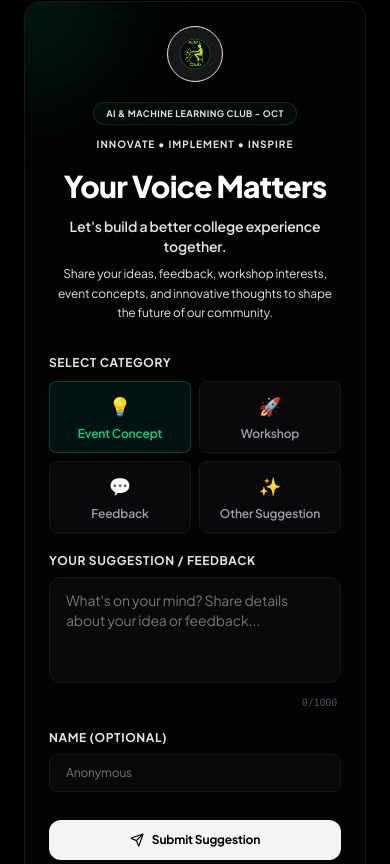
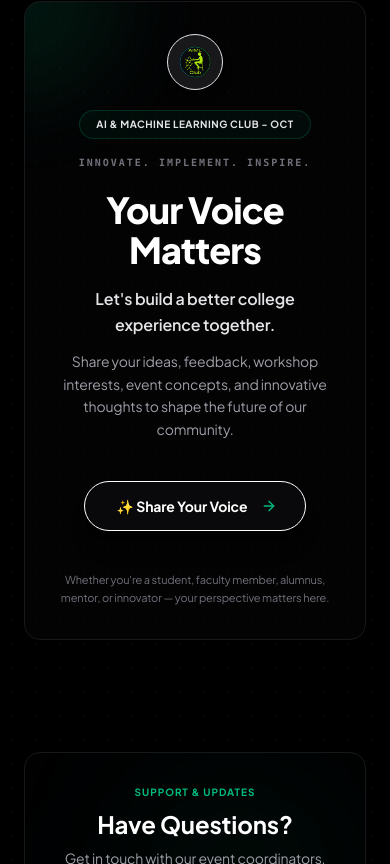
Before and after one commit to UmeshCode1/snapcode-redirect-2026, a Next.js app: page / in a window 390 px wide. Shown: the part 6520-7384 px from the top of the page. Built offline with nearby package versions, Linux system fonts and the light colour scheme.

Commit message:
feat: refine voice matters feedback card to clean link only matching design layout

```diff
--- a/src/components/SuggestionBox.tsx
+++ b/src/components/SuggestionBox.tsx
@@ -1,263 +1,131 @@
 "use client";
 
-import React, { useState } from "react";
-import { motion, AnimatePresence } from "framer-motion";
-import { ArrowRight, Send, CheckCircle2, AlertCircle } from "lucide-react";
+import React from "react";
+import { motion } from "framer-motion";
+import { ArrowRight } from "lucide-react";
 import Image from "next/image";
 
-const CATEGORIES = [
-  { id: "event", label: "Event Concept", icon: "💡" },
-  { id: "workshop", label: "Workshop", icon: "🚀" },
-  { id: "feedback", label: "Feedback", icon: "💬" },
-  { id: "other", label: "Other Suggestion", icon: "✨" }
-];
-
 export default function SuggestionBox() {
-  const [category, setCategory] = useState("event");
-  const [suggestion, setSuggestion] = useState("");
-  const [name, setName] = useState("");
-  const [isSubmitting, setIsSubmitting] = useState(false);
-  const [isSubmitted, setIsSubmitted] = useState(false);
-  const [error, setError] = useState("");
-
-  const handleSubmit = async (e: React.FormEvent) => {
-    e.preventDefault();
-    if (!suggestion.trim()) {
-      setError("Please type your suggestion before submitting.");
-      return;
+  const containerVariants = {
+    hidden: { opacity: 0, y: 30 },
+    visible: {
+      opacity: 1,
+      y: 0,
+      transition: {
+        duration: 0.6,
+        ease: [0.16, 1, 0.3, 1] as const,
+        staggerChildren: 0.1
       }
-    setError("");
-    setIsSubmitting(true);
-
-    // Mock API call to create a satisfying interaction delay
-    await new Promise((resolve) => setTimeout(resolve, 1500));
-
-    // Save to local storage for realistic state persistence
-    try {
-      const stored = localStorage.getItem("snapcode_suggestions") || "[]";
-      const suggestions = JSON.parse(stored);
-      suggestions.push({
-        id: Date.now(),
-        category,
-        suggestion,
-        name: name.trim() || "Anonymous",
-        timestamp: new Date().toISOString()
-      });
-      localStorage.setItem("snapcode_suggestions", JSON.stringify(suggestions));
-    } catch (err) {
-      console.error("Local storage error:", err);
     }
-
-    setIsSubmitting(false);
-    setIsSubmitted(true);
   };
 
-  const handleReset = () => {
-    setSuggestion("");
-    setName("");
-    setIsSubmitted(false);
+  const itemVariants = {
+    hidden: { opacity: 0, y: 15 },
+    visible: {
+      opacity: 1,
+      y: 0,
+      transition: { duration: 0.5, ease: [0.16, 1, 0.3, 1] as const }
+    }
   };
 
   return (
-    <div className="w-full max-w-2xl mx-auto border border-zinc-900 bg-zinc-950/40 rounded-2xl p-6 sm:p-10 shadow-2xl relative overflow-hidden">
-      {/* Dynamic Ambient Background Glow */}
+    <motion.div
+      variants={containerVariants}
+      initial="hidden"
+      whileInView="visible"
+      viewport={{ once: true, margin: "-100px" }}
+      className="w-full max-w-2xl mx-auto border border-zinc-900 bg-zinc-950/40 rounded-2xl p-8 sm:p-12 shadow-2xl relative overflow-hidden"
+    >
+      {/* Ambient Ring Glow */}
       <div className="absolute -top-24 -left-24 w-48 h-48 bg-emerald-500/10 rounded-full blur-2xl pointer-events-none"></div>
 
-      <div className="flex flex-col items-center relative z-10">
-        {/* AIML Club Logo Badge */}
-        <div className="w-14 h-14 rounded-full bg-zinc-900 border border-zinc-850 flex items-center justify-center p-2.5 mb-5 shadow-lg">
+      <div className="flex flex-col items-center text-center relative z-10">
+        {/* Logo with Ambient Glow */}
+        <motion.div
+          variants={itemVariants}
+          className="w-14 h-14 rounded-full bg-zinc-900 border border-zinc-850 flex items-center justify-center p-2.5 mb-5 shadow-lg relative group"
+        >
+          <div className="absolute inset-0 rounded-full bg-emerald-500/15 opacity-0 group-hover:opacity-100 blur transition-opacity duration-500"></div>
           <Image
             src="/assets/logo-club.png"
             alt="AIML Club Logo"
             width={40}
             height={40}
-            className="w-full h-auto object-contain rounded-full"
+            className="w-full h-auto object-contain rounded-full relative z-10"
           />
-        </div>
+        </motion.div>
 
-        <span className="px-3 py-1 rounded-full border border-emerald-500/20 bg-emerald-500/5 text-emerald-450 text-[9px] font-bold uppercase tracking-wider mb-3">
+        {/* Club Badge */}
+        <motion.span
+          variants={itemVariants}
+          className="px-4 py-1.5 rounded-full border border-emerald-500/20 bg-emerald-500/5 text-emerald-450 text-[10px] font-bold uppercase tracking-wider mb-4"
+        >
           AI & Machine Learning Club - OCT
-        </span>
+        </motion.span>
 
-        <span className="text-[10px] text-zinc-550 font-bold uppercase tracking-widest block mb-4">
-          Innovate • Implement • Inspire
-        </span>
+        {/* Motto */}
+        <motion.span
+          variants={itemVariants}
+          className="text-[10px] sm:text-xs text-zinc-500 font-bold uppercase tracking-[0.2em] block mb-5 font-mono"
+        >
+          INNOVATE. IMPLEMENT. INSPIRE.
+        </motion.span>
 
-        <h2 className="text-3xl sm:text-4xl font-extrabold text-white tracking-tight mb-3 text-center">
+        {/* Title */}
+        <motion.h2
+          variants={itemVariants}
+          className="text-4xl sm:text-5xl font-extrabold text-white tracking-tight mb-4"
+        >
           Your Voice Matters
-        </h2>
+        </motion.h2>
 
-        <p className="text-sm font-semibold text-zinc-350 max-w-lg mb-2 text-center">
+        {/* Tagline */}
+        <motion.p
+          variants={itemVariants}
+          className="text-base font-semibold text-zinc-350 max-w-lg mb-3 leading-relaxed"
+        >
           Let&apos;s build a better college experience together.
-        </p>
+        </motion.p>
 
-        <p className="text-xs text-zinc-450 max-w-lg leading-relaxed mb-8 text-center">
+        {/* Description */}
+        <motion.p
+          variants={itemVariants}
+          className="text-sm text-zinc-400 max-w-lg leading-relaxed mb-10"
+        >
           Share your ideas, feedback, workshop interests, event concepts, and innovative thoughts to shape the future of our community.
-        </p>
+        </motion.p>
 
-        <AnimatePresence mode="wait">
-          {!isSubmitted ? (
-            <motion.form
-              key="feedback-form"
-              initial={{ opacity: 0, y: 10 }}
-              animate={{ opacity: 1, y: 0 }}
-              exit={{ opacity: 0, y: -10 }}
-              transition={{ duration: 0.3 }}
-              onSubmit={handleSubmit}
-              className="w-full text-left flex flex-col gap-5"
+        {/* Link Button */}
+        <motion.div
+          variants={itemVariants}
+          whileHover={{ scale: 1.03 }}
+          whileTap={{ scale: 0.98 }}
+          className="w-fit"
         >
-              {/* Category Pill Selection */}
-              <div>
-                <label className="block text-xs font-bold text-zinc-450 uppercase tracking-wider mb-2.5">
-                  Select Category
-                </label>
-                <div className="grid grid-cols-2 sm:grid-cols-4 gap-2">
-                  {CATEGORIES.map((cat) => (
-                    <button
-                      key={cat.id}
-                      type="button"
-                      onClick={() => setCategory(cat.id)}
-                      className={`px-3 py-2.5 rounded-lg border text-xs font-semibold flex flex-col items-center gap-1.5 transition-all duration-200 cursor-pointer ${
-                        category === cat.id
-                          ? "border-emerald-500/30 bg-emerald-950/40 text-emerald-400 shadow-[0_0_15px_rgba(16,185,129,0.05)]"
-                          : "border-zinc-900 bg-zinc-950 text-zinc-400 hover:border-zinc-800 hover:text-zinc-300"
-                      }`}
-                    >
-                      <span className="text-lg">{cat.icon}</span>
-                      <span>{cat.label}</span>
-                    </button>
-                  ))}
-                </div>
-              </div>
-
-              {/* Message text area */}
-              <div>
-                <label htmlFor="suggestion" className="block text-xs font-bold text-zinc-455 uppercase tracking-wider mb-2">
-                  Your Suggestion / Feedback
-                </label>
-                <textarea
-                  id="suggestion"
-                  rows={4}
-                  maxLength={1000}
-                  value={suggestion}
-                  onChange={(e) => {
-                    setSuggestion(e.target.value);
-                    if (error) setError("");
-                  }}
-                  placeholder="What's on your mind? Share details about your idea or feedback..."
-                  className="w-full px-4 py-3 rounded-xl bg-zinc-950 border border-zinc-900 text-zinc-200 placeholder:text-zinc-650 text-sm focus:outline-none focus:border-emerald-500/40 focus:ring-1 focus:ring-emerald-500/40 transition-all resize-none"
-                />
-                <div className="flex justify-between items-center mt-1.5 px-1">
-                  {error ? (
-                    <span className="text-[10px] text-red-400 flex items-center gap-1 font-medium">
-                      <AlertCircle className="h-3 w-3" /> {error}
-                    </span>
-                  ) : (
-                    <span></span>
-                  )}
-                  <span className="text-[10px] text-zinc-600 font-mono">
-                    {suggestion.length}/1000
-                  </span>
-                </div>
-              </div>
-
-              {/* Optional Name field */}
-              <div>
-                <label htmlFor="name" className="block text-xs font-bold text-zinc-455 uppercase tracking-wider mb-2">
-                  Name (Optional)
-                </label>
-                <input
-                  id="name"
-                  type="text"
-                  maxLength={50}
-                  value={name}
-                  onChange={(e) => setName(e.target.value)}
-                  placeholder="Anonymous"
-                  className="w-full px-4 py-2.5 rounded-lg bg-zinc-950 border border-zinc-900 text-zinc-200 placeholder:text-zinc-650 text-xs focus:outline-none focus:border-emerald-500/40 focus:ring-1 focus:ring-emerald-500/40 transition-all"
-                />
-              </div>
-
-              {/* Buttons */}
-              <div className="flex flex-col sm:flex-row gap-3 mt-2">
-                <button
-                  type="submit"
-                  disabled={isSubmitting}
-                  className="flex-1 py-3 bg-zinc-100 hover:bg-white text-black font-bold text-xs rounded-xl flex items-center justify-center gap-2 transition-all active:scale-[0.98] disabled:opacity-50 disabled:cursor-not-allowed cursor-pointer"
-                >
-                  {isSubmitting ? (
-                    <>
-                      <svg className="animate-spin h-3.5 w-3.5 text-black" fill="none" viewBox="0 0 24 24">
-                        <circle className="opacity-25" cx="12" cy="12" r="10" stroke="currentColor" strokeWidth="4" />
-                        <path className="opacity-75" fill="currentColor" d="M4 12a8 8 0 018-8V0C5.373 0 0 5.373 0 12h4zm2 5.291A7.962 7.962 0 014 12H0c0 3.042 1.135 5.824 3 7.938l3-2.647z" />
-                      </svg>
-                      Sending...
-                    </>
-                  ) : (
-                    <>
-                      <Send className="h-3.5 w-3.5" /> Submit Suggestion
-                    </>
-                  )}
-                </button>
-
           <a
             href="https://voice.aimlcluboct.in/"
             target="_blank"
             rel="noopener noreferrer"
-                  className="py-3 px-5 border border-zinc-850 hover:border-zinc-750 bg-zinc-950 text-zinc-350 hover:text-zinc-200 font-bold text-xs rounded-xl flex items-center justify-center gap-1.5 transition-all active:scale-[0.98] cursor-pointer"
+            className="inline-flex items-center gap-2.5 px-8 py-3.5 rounded-full bg-zinc-950 border border-zinc-850 hover:border-zinc-700 text-white font-bold text-sm shadow-xl transition-colors cursor-pointer group"
           >
-                  ✨ Voice Portal <ArrowRight className="h-3.5 w-3.5" />
+            ✨ Share Your Voice
+            <motion.span
+              animate={{ x: [0, 4, 0] }}
+              transition={{ repeat: Infinity, duration: 1.5, ease: "easeInOut" }}
+            >
+              <ArrowRight className="h-4 w-4 text-emerald-500" />
+            </motion.span>
           </a>
-              </div>
-            </motion.form>
-          ) : (
-            <motion.div
-              key="feedback-success"
-              initial={{ opacity: 0, scale: 0.95 }}
-              animate={{ opacity: 1, scale: 1 }}
-              exit={{ opacity: 0, scale: 0.95 }}
-              transition={{ type: "spring", duration: 0.5 }}
-              className="w-full flex flex-col items-center py-6 text-center"
-            >
-              {/* Circular scale success checkmark icon */}
-              <motion.div
-                initial={{ scale: 0 }}
-                animate={{ scale: 1 }}
-                transition={{ type: "spring", stiffness: 300, damping: 20, delay: 0.1 }}
-                className="w-16 h-16 rounded-full bg-emerald-950/30 border border-emerald-500/20 text-emerald-400 flex items-center justify-center mb-6 shadow-[0_0_20px_rgba(16,185,129,0.1)]"
-              >
-                <CheckCircle2 className="h-8 w-8 text-emerald-500" />
         </motion.div>
 
-              <h3 className="text-xl font-bold text-white mb-2">Suggestion Recorded!</h3>
-              <p className="text-xs text-zinc-400 max-w-md leading-relaxed mb-8">
-                Thank you for sharing your thoughts! Your input has been saved locally. We constantly review suggestions to improve the college and club experience.
-              </p>
-
-              <div className="flex flex-col sm:flex-row gap-3 w-full max-w-sm justify-center">
-                <button
-                  onClick={handleReset}
-                  className="px-5 py-2.5 rounded-lg border border-zinc-850 hover:border-zinc-700 bg-zinc-950 text-zinc-400 hover:text-zinc-200 font-semibold text-xs transition-all active:scale-[0.98] cursor-pointer"
+        {/* Bottom Subtext */}
+        <motion.span
+          variants={itemVariants}
+          className="text-[11px] text-zinc-500 mt-10 block max-w-md leading-relaxed"
         >
-                  Submit Another
-                </button>
-                <a
-                  href="https://voice.aimlcluboct.in/"
-                  target="_blank"
-                  rel="noopener noreferrer"
-                  className="px-5 py-2.5 bg-zinc-100 hover:bg-white text-black font-bold text-xs rounded-lg flex items-center justify-center gap-1.5 transition-all hover:scale-102 active:scale-[0.98] cursor-pointer"
-                >
-                  Go to Voice Portal <ArrowRight className="h-3.5 w-3.5" />
-                </a>
+          Whether you&apos;re a student, faculty member, alumnus, mentor, or innovator — your perspective matters here.
+        </motion.span>
       </div>
     </motion.div>
-          )}
-        </AnimatePresence>
-
-        {/* Footnote */}
-        <span className="text-[10px] text-zinc-550 mt-8 block max-w-md text-center">
-          Whether you&apos;re a student, faculty member, alumnus, mentor, or innovator — your perspective matters here.
-        </span>
-      </div>
-    </div>
   );
 }
```
Lines whose indentation alone changed are shown as unchanged.
